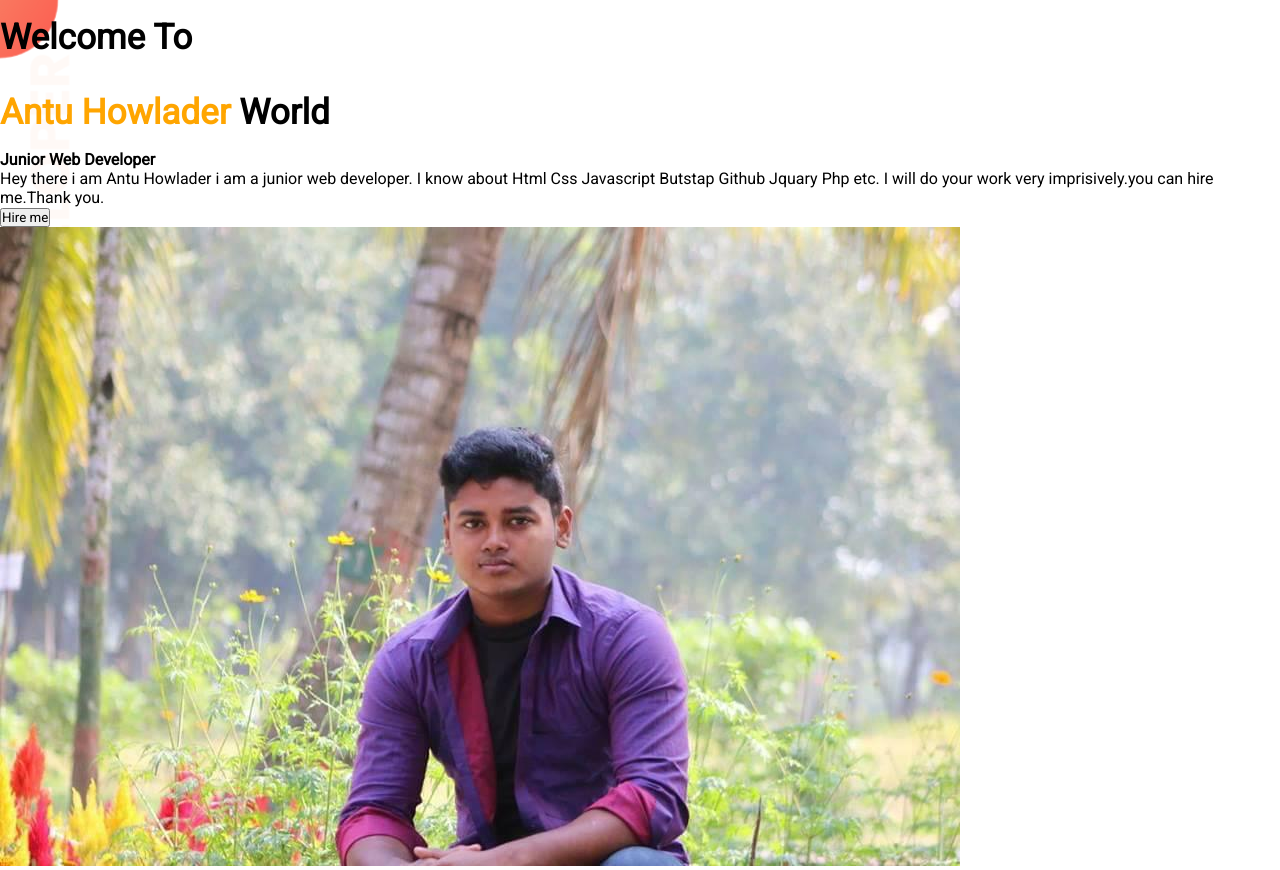
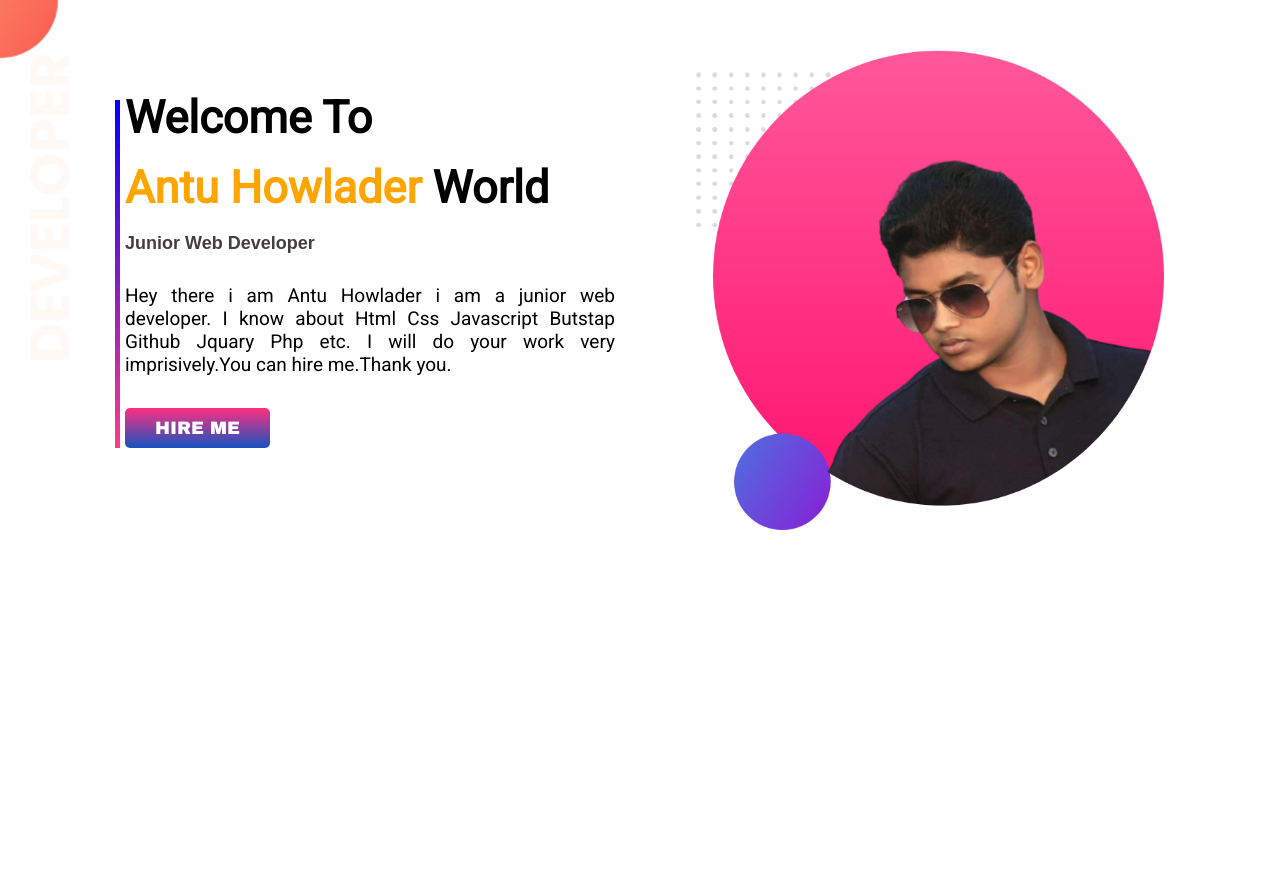
Before and after one commit to Sajalhowlader/my-portfolio, a plain HTML site: page index.html in a window 1280 px wide. After the commit the page ends 800 px from the top, so only its background shows below. Drawn offline with Linux system fonts and the light colour scheme.

Commit message:
new style

```diff
--- a/index.html
+++ b/index.html
@@ -15,17 +15,16 @@
 <body>
     <section class="main main2">
         <div class="auto">
-            <div class="welcome">
+            <div class="welcomeone">
                 <h1 class="welcome">Welcome To <br> <span class="antu">Antu Howlader</span> World</h1>
                 <strong class="simple">Junior Web Developer</strong>
                 <p class="writing">Hey there i am Antu Howlader i am a junior web developer. I know about Html Css
-                    Javascript Butstap Github Jquary Php etc. I will do your work very imprisively.you can hire me.Thank
+                    Javascript Butstap Github Jquary Php etc. I will do your work very imprisively.You can hire me.Thank
                     you.</p>
                 <a href="https://web.facebook.com" class="hire" target="blank"><button class="butt">Hire me</button></a>
             </div>
             <div class="my_image">
-                <img src="my-images/69925405_457715841489915_3018750603313545216_n.jpg"
-                    alt="This is antu howlader image">
+                <img src="my-images/my-bg2.png" alt="This is antu howlader image">
             </div>
         </div>
     </section>
--- a/style.css
+++ b/style.css
@@ -7,6 +7,8 @@
 .main{
     background-image: url(background/top-banner.png);
     background-repeat: no-repeat;
+    padding: 50px 0px;
+    overflow: hidden;
 }
 
 span.antu {
@@ -14,6 +16,60 @@ span.antu {
 }
 
 h1.welcome {
-    font-size: 35px;
-    line-height: 75px;
+    font-size: 45px;
+    line-height: 70px;
+    text-align: justify;
+    margin-top: -17px;
 }
+
+.welcomeone {
+    width: 500px;
+    float: left;
+    margin-left: 60px;
+    margin-top: 50px;
+    border-left: 5px solid;
+    border-image: linear-gradient(blue,#ff3a88);
+    border-image-slice: 1;
+    padding-left: 5px;
+}
+
+.auto {
+    width: 1170px;
+    margin: auto;
+}
+
+.my_image {
+    width: 500px;
+    float: right;
+    margin-right: 40px;
+}
+
+img {
+    width: 100%;
+}
+strong.simple {
+    font-size: 18px;
+    font-family: arial;
+    color: #443f3f;
+    display: block;
+    padding: 10px 0px;
+}
+
+p.writing {
+    padding: 20px 0px;
+    font-size: 19px;
+    text-align: justify;
+}
+
+button.butt {
+    outline: none;
+    border: none;
+    padding: 10px 30px;
+    background: linear-gradient(#ff2f80 ,#1653c1);
+    font-size: 18px;
+    color: white;
+    border-radius: 5px;
+    font-family: arial black;
+    text-transform: uppercase;
+    margin-top: 12px;
+}
```
Also changed, not shown: my-images/my-bg.png (added), my-images/my-bg2.png (added).
